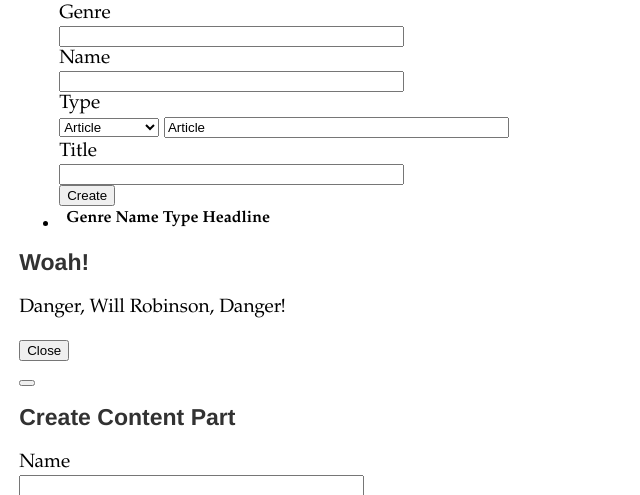
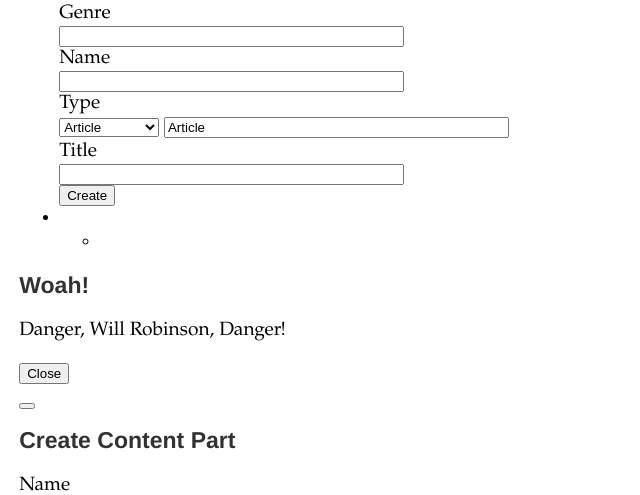
Before and after one commit to alexmilowski/duckpond, a Flask app: template duckpond/apps/editor/templates/home.html in a window 1280 px wide. Shown: the part 126-621 px from the top of the page, without its empty margins (0-640 px from the left). Run offline with Flask 2, Linux system fonts and the light colour scheme; the template is opened without the code that fills it, so the values that code supplies are empty; parts of the project's set-up code (start-up, migrations or seed data) failed here and were passed over.

Commit message:
Missed template update for genre grouping change

```diff
--- a/duckpond/apps/editor/templates/home.html
+++ b/duckpond/apps/editor/templates/home.html
@@ -47,9 +47,12 @@
    </div>
 </li>
 <li>
-<table id="editor-content-list" class="uk-table">
-   <tr><th><a href="#" class="uk-icon-link editor-reload-content" uk-icon="icon: refresh" title="refresh"></a></th><th>Genre</th><th>Name</th><th>Type</th><th>Headline</th><td></td></tr>
-</table>
+   <ul class="uk-iconnav  uk-iconnav-vertical editor-content-menu">
+      <li><a href="#" class="uk-icon-link editor-reload-content" uk-icon="icon: refresh" title="refresh"></a></li>
+   </ul>
+
+   <ul uk-accordion id="editor-content-genre-list" class="uk-margin-right">
+   </ul>
 </li>
 </ul>
 <div id="editor-notify" uk-modal>
```
